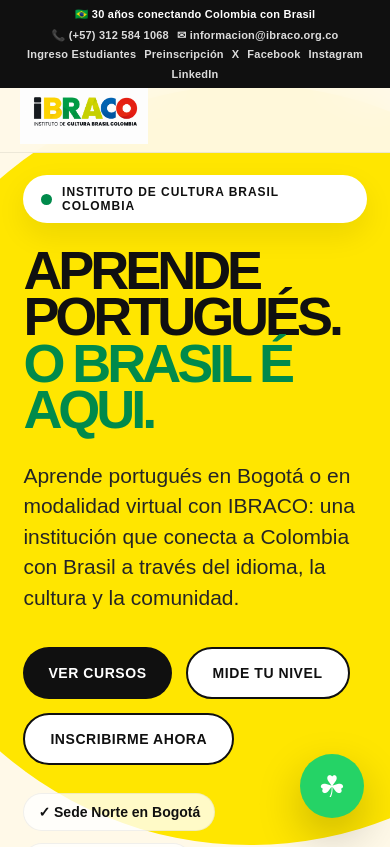
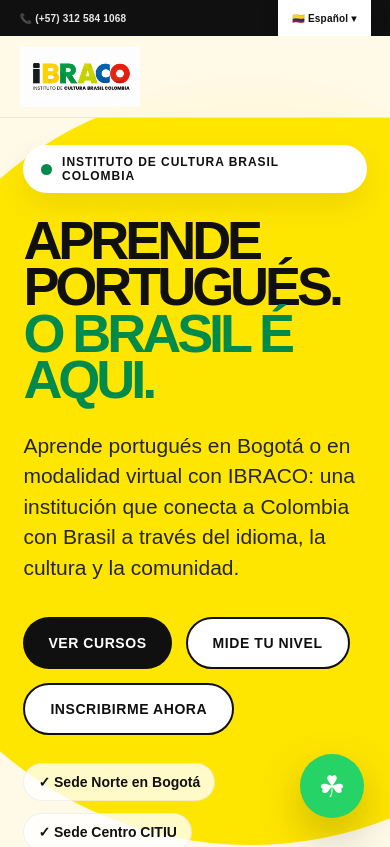
Before and after one commit to pablogalofre/ibraco-web, a Next.js app: page / in a window 390 px wide. Shown: the top 847 px of the page. Built offline with nearby package versions, Linux system fonts and the light colour scheme.

Commit message:
Corrige barra superior y home IBRACO

```diff
--- a/app/globals.css
+++ b/app/globals.css
@@ -21,71 +21,98 @@
     }
     a{text-decoration:none;color:inherit}
     img{display:block;max-width:100%}
+/* TOP BAR ARREGLADA */
 .topbar{
   position:fixed;
   top:0;
   left:0;
   width:100%;
   z-index:1200;
-  height:38px;
+  height:34px;
   background:var(--black);
   color:var(--white);
   display:grid;
-  grid-template-columns:1fr auto 1fr;
+  grid-template-columns:minmax(0,1fr) auto minmax(0,1fr);
   align-items:center;
   padding:0 6vw;
-  font-size:12px;
+  font-size:11px;
   font-weight:800;
   letter-spacing:.02em;
+  white-space:nowrap;
+  overflow:hidden;
 }
 
 .topbar-left,
 .topbar-right{
   display:flex;
   align-items:center;
-  gap:18px;
+  gap:16px;
+  min-width:0;
+}
+
+.topbar-left{
+  justify-content:flex-start;
+  overflow:hidden;
 }
 
 .topbar-right{
   justify-content:flex-end;
+  overflow:hidden;
+}
+
+.topbar-left a,
+.topbar-left span,
+.topbar-right a{
+  overflow:hidden;
+  text-overflow:ellipsis;
+  white-space:nowrap;
+}
+
+.topbar-highlight{
+  color:var(--yellow);
 }
 
 .topbar-center{
   background:var(--white);
   color:var(--black);
-  height:38px;
-  padding:0 26px;
+  height:34px;
+  padding:0 24px;
   display:flex;
   align-items:center;
-  font-weight:800;
+  justify-content:center;
+  font-weight:900;
+  min-width:120px;
+  box-shadow:0 4px 18px rgba(0,0,0,.16);
 }
 
 .topbar a{
   color:var(--white);
-  opacity:.85;
+  opacity:.9;
 }
 
 .topbar a:hover{
   color:var(--yellow);
   opacity:1;
 }
-   .navbar{
+
+.navbar{
   position:fixed;
-  top:38px;
+  top:34px;
   left:0;
   width:100%;
   z-index:1000;
-  padding:8px 6vw;
+  min-height:92px;
+  padding:10px 6vw;
   display:flex;
   justify-content:space-between;
   align-items:center;
-  background:rgba(255,249,232,.94);
+  background:rgba(255,249,232,.96);
   backdrop-filter:blur(16px);
   border-bottom:1px solid rgba(0,0,0,.07);
 }
 
     .logo-box img{
-      height:82px;
+  height:70px;
       width:auto;
       object-fit:contain;
     }
@@ -149,7 +176,7 @@
 
    .hero{
   min-height:100vh;
-  padding:190px 6vw 80px;
+  padding:168px 6vw 80px;
   display:grid;
   grid-template-columns:1.03fr .97fr;
   gap:54px;
@@ -627,28 +654,94 @@
       .quick-path,.course-grid,.why-grid,.culture-cards,.cycle-grid,.alumni-benefits,.hero-stats,.campus-grid,.lusophone-grid{grid-template-columns:1fr}
       .alumni-box,.test-box{padding:30px}
       .final-cta h2{font-size:62px}
-      .topbar{
-  height:auto;
-  grid-template-columns:1fr;
-  gap:6px;
-  padding:8px 5vw;
+      /* TOP BAR ARREGLADA */
+.topbar{
+  position:fixed;
+  top:0;
+  left:0;
+  width:100%;
+  z-index:1200;
+  height:34px;
+  background:var(--black);
+  color:var(--white);
+  display:grid;
+  grid-template-columns:minmax(0,1fr) auto minmax(0,1fr);
+  align-items:center;
+  padding:0 6vw;
   font-size:11px;
-  text-align:center;
+  font-weight:800;
+  letter-spacing:.02em;
+  white-space:nowrap;
+  overflow:hidden;
 }
 
 .topbar-left,
 .topbar-right{
-  justify-content:center;
-  flex-wrap:wrap;
-  gap:8px;
+  display:flex;
+  align-items:center;
+  gap:16px;
+  min-width:0;
+}
+
+.topbar-left{
+  justify-content:flex-start;
+  overflow:hidden;
+}
+
+.topbar-right{
+  justify-content:flex-end;
+  overflow:hidden;
+}
+
+.topbar-left a,
+.topbar-left span,
+.topbar-right a{
+  overflow:hidden;
+  text-overflow:ellipsis;
+  white-space:nowrap;
+}
+
+.topbar-highlight{
+  color:var(--yellow);
 }
 
 .topbar-center{
-  display:none;
+  background:var(--white);
+  color:var(--black);
+  height:34px;
+  padding:0 24px;
+  display:flex;
+  align-items:center;
+  justify-content:center;
+  font-weight:900;
+  min-width:120px;
+  box-shadow:0 4px 18px rgba(0,0,0,.16);
+}
+
+.topbar a{
+  color:var(--white);
+  opacity:.9;
+}
+
+.topbar a:hover{
+  color:var(--yellow);
+  opacity:1;
 }
 
 .navbar{
-  top:72px;
+  position:fixed;
+  top:34px;
+  left:0;
+  width:100%;
+  z-index:1000;
+  min-height:92px;
+  padding:10px 6vw;
+  display:flex;
+  justify-content:space-between;
+  align-items:center;
+  background:rgba(255,249,232,.96);
+  backdrop-filter:blur(16px);
+  border-bottom:1px solid rgba(0,0,0,.07);
 }
 
 .hero{
@@ -665,3 +758,66 @@
 .alumni-box {
   background-color: #1c1c1c;
 }
+
+
+/* FIX FINAL TOPBAR + NAVBAR PARA PRESENTACIÓN */
+@media(max-width:1280px){
+  .topbar-left a[href^="mailto"],
+  .topbar-highlight{
+    display:none;
+  }
+}
+
+@media(max-width:1120px){
+  .topbar{
+    grid-template-columns:1fr auto;
+  }
+
+  .topbar-right{
+    display:none;
+  }
+}
+
+@media(max-width:680px){
+  .topbar{
+    height:36px;
+    grid-template-columns:1fr auto;
+    padding:0 5vw;
+    font-size:10px;
+  }
+
+  .topbar-left{
+    gap:8px;
+  }
+
+  .topbar-left a[href^="mailto"]{
+    display:none;
+  }
+
+  .topbar-center{
+    height:36px;
+    min-width:auto;
+    padding:0 14px;
+    font-size:10px;
+  }
+
+  .navbar{
+    top:36px;
+    min-height:82px;
+    padding:8px 5vw;
+  }
+
+  .logo-box img{
+    height:60px;
+  }
+
+  .hero{
+    padding-top:145px;
+  }
+}
+
+.lusophone-card strong{
+  font-size:30px;
+  line-height:.9;
+  letter-spacing:-.08em;
+}
--- a/app/page.tsx
+++ b/app/page.tsx
@@ -3,22 +3,22 @@
     <>
       <div className="topbar">
         <div className="topbar-left">
-    <span>🇧🇷 30 años conectando Colombia con Brasil</span>
+          <span className="topbar-highlight">🇧🇷 30 años conectando Colombia con Brasil</span>
           <a href="tel:+573125841068">📞 (+57) 312 584 1068</a>
           <a href="mailto:informacion@ibraco.org.co">✉ informacion@ibraco.org.co</a>
         </div>
 
         <div className="topbar-center">
-    <span>🇨🇴 Español</span>
+          <span>🇨🇴 Español ▾</span>
         </div>
 
         <div className="topbar-right">
           <a href="#">Ingreso Estudiantes</a>
           <a href="#">Preinscripción</a>
-    <a href="#">X</a>
-    <a href="#">Facebook</a>
-    <a href="#">Instagram</a>
-    <a href="#">LinkedIn</a>
+          <a href="#" aria-label="X">𝕏</a>
+          <a href="#" aria-label="Facebook">f</a>
+          <a href="#" aria-label="Instagram">◎</a>
+          <a href="#" aria-label="LinkedIn">in</a>
         </div>
       </div>
       <header className="navbar">
@@ -99,7 +99,7 @@
                 <small>Estudiantes al año</small>
               </div>
               <div className="hero-stat">
-                <strong>25+</strong>
+                <strong>30+</strong>
                 <small>Años de trayectoria</small>
               </div>
               <div className="hero-stat">
@@ -201,7 +201,7 @@
 
           <div className="lusophone-grid">
             <article className="lusophone-card">
-              <strong>🇧🇷</strong>
+              <strong>BR</strong>
               <h3>Brasil</h3>
               <p>
                 El mayor mercado de habla portuguesa y una potencia cultural,
@@ -210,7 +210,7 @@
             </article>
 
             <article className="lusophone-card">
-              <strong>💼</strong>
+              <strong>NEG</strong>
               <h3>Trabajo</h3>
               <p>
                 Portugués para empresas, profesionales y equipos que se conectan
@@ -219,7 +219,7 @@
             </article>
 
             <article className="lusophone-card">
-              <strong>🎓</strong>
+              <strong>EDU</strong>
               <h3>Estudio</h3>
               <p>
                 Una herramienta para certificaciones, movilidad académica y
@@ -228,7 +228,7 @@
             </article>
 
             <article className="lusophone-card">
-              <strong>🌎</strong>
+              <strong>CUL</strong>
               <h3>Cultura</h3>
               <p>
                 Un idioma para viajar, conversar, leer, cantar y vivir nuevas
```
Lines whose indentation alone changed are shown as unchanged.
